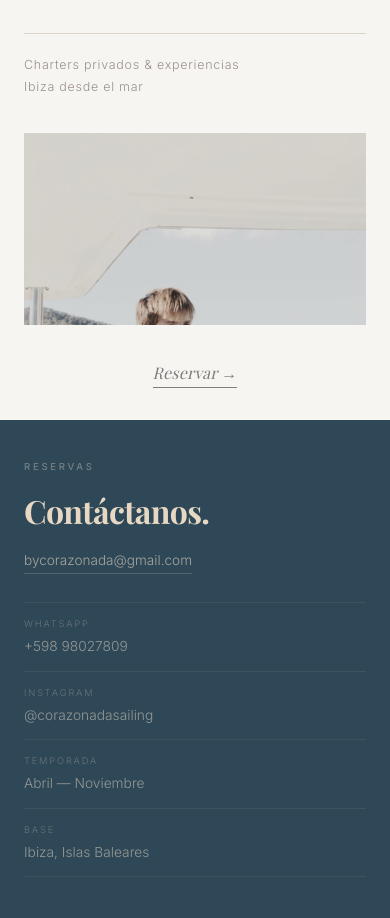
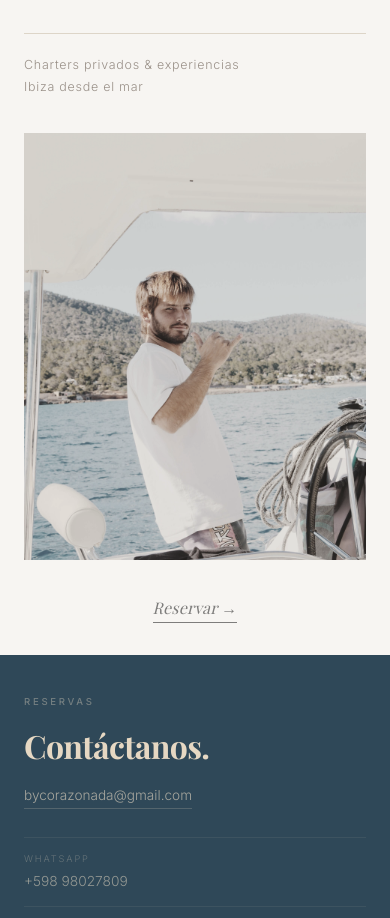
Before and after one commit to bycorazonada/Bycorazonada, a Next.js app: page / in a window 390 px wide. Shown: the part 3142-4060 px from the top of the page. Built offline with nearby package versions, Linux system fonts and the light colour scheme.

Commit message:
Fix about photo on mobile — taller aspect ratio, face visible

```diff
--- a/app/globals.css
+++ b/app/globals.css
@@ -1037,6 +1037,11 @@ button { font-family: inherit; background: none; border: none; cursor: pointer;
   .hero__scroll { display: none; }
 
   .about { padding: 0 0 32px; }
+  .about__photo {
+    aspect-ratio: 4/5;
+    max-width: 100%;
+    object-position: 50% 20%;
+  }
 
   .experiences { padding: 32px 0; }
   .exp-cards { grid-template-columns: repeat(2, 1fr); gap: 12px; }
--- a/index.html
+++ b/index.html
@@ -935,6 +935,11 @@
     .hero__scroll { display: none; }
 
     .about { padding: 0 0 32px; }
+    .about__photo {
+      aspect-ratio: 4/5;
+      max-width: 100%;
+      object-position: 50% 20%;
+    }
 
     .experiences { padding: 32px 0; }
     .exp-showcase { grid-template-columns: 1fr; gap: 0; }
```
